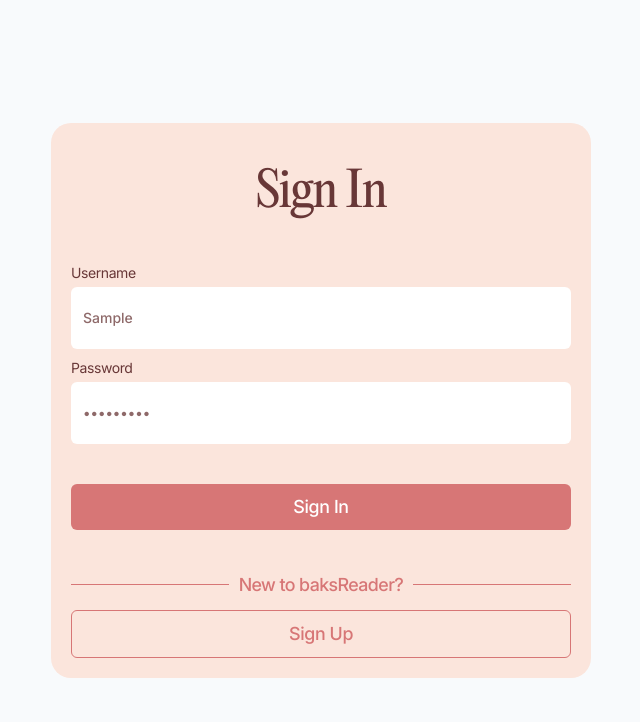
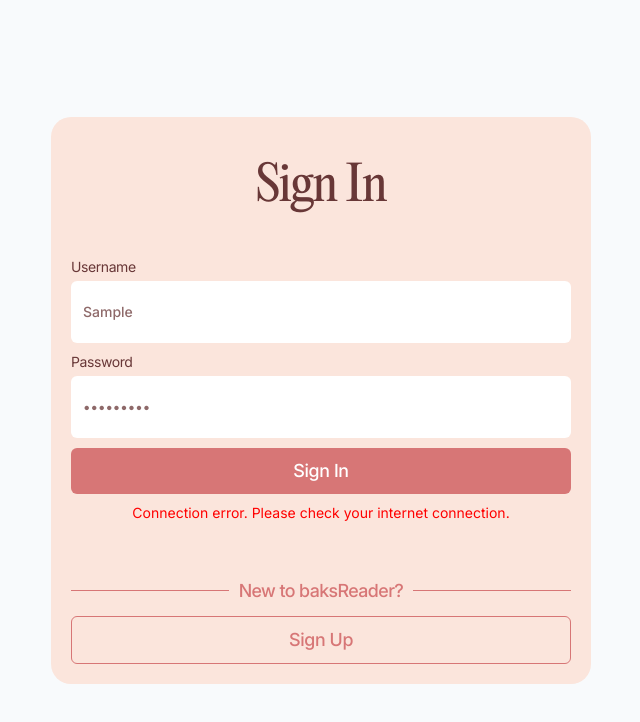
Before and after one commit to larkhiya/126-LE2, a React (Create React App) app in the folder myapp/: page /signin in a window 1280 px wide. Both pictures are taken after typing "Sample", "Sample123" into the empty fields and a click on the button "Sign In". Shown: the top 722 px of the page, without its empty margins (319-959 px from the left). Built offline with nearby package versions, Linux system fonts and the light colour scheme; no server answers.

Commit message:
ADD Error Handling Sign in

```diff
--- a/myapp/src/Screens/LoginPage.js
+++ b/myapp/src/Screens/LoginPage.js
@@ -3,20 +3,39 @@ import AuthContext from "../context/AuthContext.js";
 import { useNavigate } from 'react-router-dom';
 import './style/LoginPage.css';
 
+const LoginPage = () => {
+  const { loginUser } = useContext(AuthContext);
+  const navigate = useNavigate();
+  const [error, setError] = useState("");
 
-// import { React, useContext } from "react";
-// import AuthContext from "../context/AuthContext.js";
+  const handleSubmit = async (e) => {
+    e.preventDefault();
+    setError(""); // Clear any previous errors
 
-const LoginPage = () => {
-  let { loginUser } = useContext(AuthContext);
-  const navigate = useNavigate();
+    // Check for blank fields
+    const username = e.target.username.value.trim();
+    const password = e.target.password.value.trim();
 
+    if (!username || !password) {
+      setError("All fields should not be blank");
+      return;
+    }
+
+    try {
+      const result = await loginUser(e);
+      if (!result.success) {
+        setError(result.message);
+      }
+    } catch (err) {
+      setError("An unexpected error occurred. Please try again.");
+    }
+  };
 
   return (
     <div className="signin-page">
       <div className="signin-container">
-      <h2>Sign In </h2>
-      <form onSubmit={loginUser} className= "signin-form">
+        <h2>Sign In</h2>
+        <form onSubmit={handleSubmit} className="signin-form">
           <div className="form-item">
             <label htmlFor="username">Username</label>
             <input
@@ -31,78 +50,26 @@ const LoginPage = () => {
               name="password"
               placeholder="Enter password" />
           </div>
-          <button type="submit" className="signin-button" >Sign In</button>
+          <button type="submit" className="signin-button">Sign In</button>
+
+          {error && (
+            <div className="error-message">
+              {error}
+            </div>
+          )}
         </form>
 
         <div className='bottom'>
-
           <div className='text'>
             <span className="line"></span>
             <p>New to baksReader?</p>
             <span className="line"></span>
           </div>
-
           <button className="signup-button" onClick={() => navigate('/signup')}>Sign Up</button>
-
         </div>
-
       </div>
-
     </div>
   );
 };
 
 export default LoginPage;
-
-
-// const LoginPage = () => {
-//   const [username, setUsername] = useState("");
-//   const [password, setPassword] = useState("");
-//   const { loginUser } = useContext(AuthContext);
-//   const navigate = useNavigate();
-
-
-
-//     return (
-//         <div className="signin-container">
-//             <h2>Sign In </h2>
-//             {/* {user?.full_name} */}
-//             <form onSubmit={loginUser} className="signin-form">
-
-//                     <LabelInput
-//                         label= "Username"
-//                         type="text"
-//                         name="username"
-//                         placeholder="Enter username"
-//                         value = {username}
-//                         required
-//                         onChange={(e) => setUsername(e.target.value)}/>
-
-
-//                     <LabelInput
-//                         label = "Password"
-//                         type="password"
-//                         id="password"
-//                         name ="password"
-//                         value={password}
-//                         required
-//                         onChange={(e) => setPassword(e.target.value)}
-//                         placeholder="Enter your password"
-//                     />
-//                   <ActionButton type="submit" label="Sign In" stretched={true} />
-//             </form>
-
-//             <div className='bottom'>
-//                 <div className='text'>
-//                     <span className="line"></span>
-//                     <p>New to baksReader?</p>
-//                     <span className="line"></span>
-//                 </div>
-//                 <OutlineButton className = "signup-button" label="Sign Up" stretched={true} onClick={() => navigate('/signup')} />
-//             </div>
-//         </div>
-
-//     );
-// }
-
-// export default LoginPage;
--- a/myapp/src/Screens/style/LoginPage.css
+++ b/myapp/src/Screens/style/LoginPage.css
@@ -8,6 +8,14 @@
     box-sizing: border-box;
     min-height: 100vh;
 }
+.error-message {
+    font-family: 'Inter';
+    color: #d32f2f;
+    border-radius: 4px;
+    text-align: center;
+    font-size: 1.875rem;
+    width: 100%;
+  }
 
 .signin-container {
     margin: 0 auto;
--- a/myapp/src/context/AuthContext.js
+++ b/myapp/src/context/AuthContext.js
@@ -30,6 +30,7 @@ export const AuthProvider = ({ children }) => {
 
   let loginUser = async (e) => {
     e.preventDefault();
+    try {
       const response = await fetch("http://127.0.0.1:8000/api/token/", {
         method: "POST",
         headers: {
@@ -43,13 +44,29 @@ export const AuthProvider = ({ children }) => {
 
       let data = await response.json();
 
-    if (data) {
+      if (response.status === 200) {
         localStorage.setItem("authTokens", JSON.stringify(data));
         setAuthTokens(data);
         setUser(jwtDecode(data.access));
         navigate("/");
+        return { success: true };
       } else {
-      alert("Something went wrong while logging in the user!");
+        // Handle different error cases based on status code or response data
+        if (response.status === 401 || data.detail === "No active account found with the given credentials.") {
+          return { success: false, message: "Username or password is incorrect!" };
+        } else if (data.username) {
+          return { success: false, message: data.username[0] };
+        } else if (data.password) {
+          return { success: false, message: data.password[0] };
+        } else if (data.detail) {
+          return { success: false, message: data.detail };
+        } else {
+          return { success: false, message: "Login failed. Please try again." };
+        }
+      }
+    } catch (error) {
+      console.error("Login error:", error);
+      return { success: false, message: "Connection error. Please check your internet connection." };
     }
   };
 
@@ -61,6 +78,7 @@ export const AuthProvider = ({ children }) => {
   };
 
   const updateToken = async () => {
+    try {
       const response = await fetch("http://127.0.0.1:8000/api/token/refresh/", {
         method: "POST",
         headers: {
@@ -77,6 +95,10 @@ export const AuthProvider = ({ children }) => {
       } else {
         logoutUser();
       }
+    } catch (error) {
+      console.error("Token refresh error:", error);
+      logoutUser();
+    }
 
     if (loading) {
       setLoading(false);
@@ -91,6 +113,10 @@ export const AuthProvider = ({ children }) => {
   };
 
   useEffect(() => {
+    if (loading && authTokens) {
+      updateToken();
+    }
+
     const REFRESH_INTERVAL = 1000 * 60 * 4; // 4 minutes
     let interval = setInterval(() => {
       if (authTokens) {
@@ -98,9 +124,11 @@ export const AuthProvider = ({ children }) => {
       }
     }, REFRESH_INTERVAL);
     return () => clearInterval(interval);
-  }, [authTokens]);
+  }, [authTokens, loading]);
 
   return (
-    <AuthContext.Provider value={contextData}>{children}</AuthContext.Provider>
+    <AuthContext.Provider value={contextData}>
+      {children}
+    </AuthContext.Provider>
   );
 };
```
Lines whose indentation alone changed are shown as unchanged.
